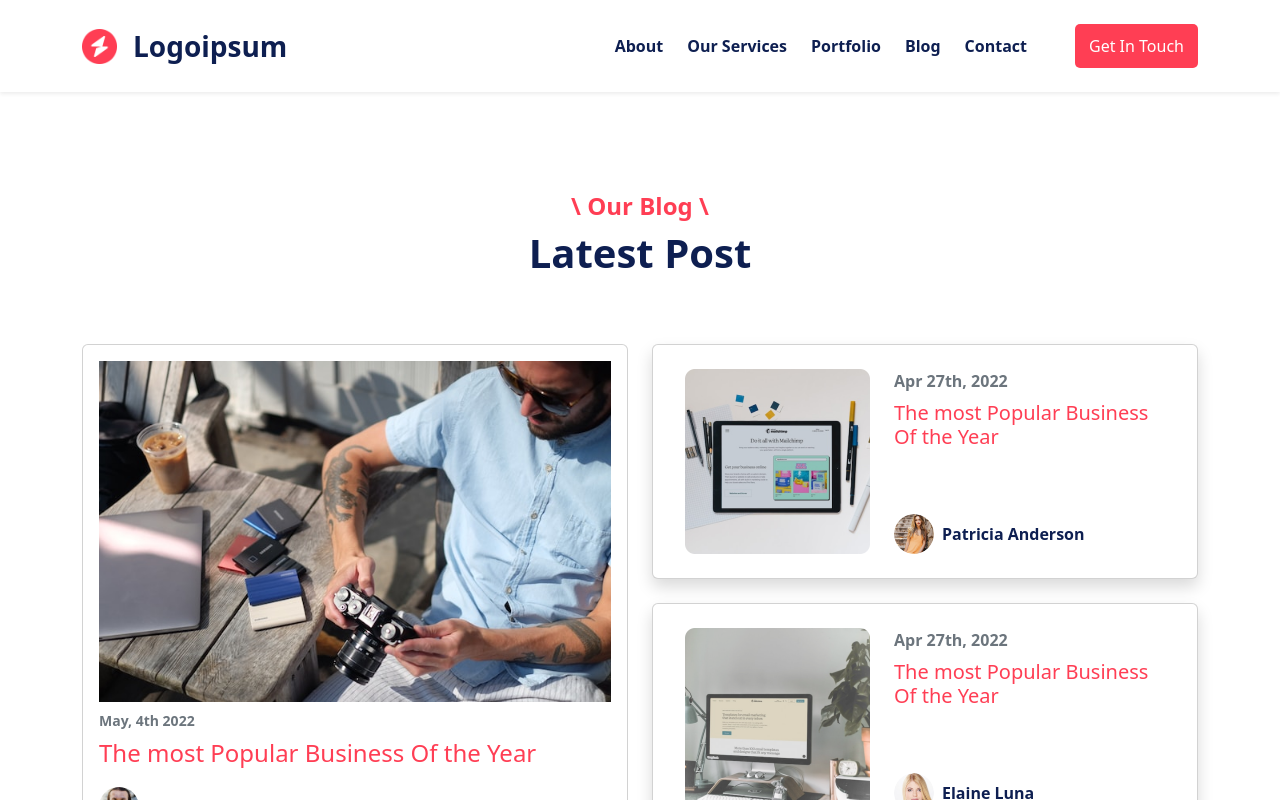
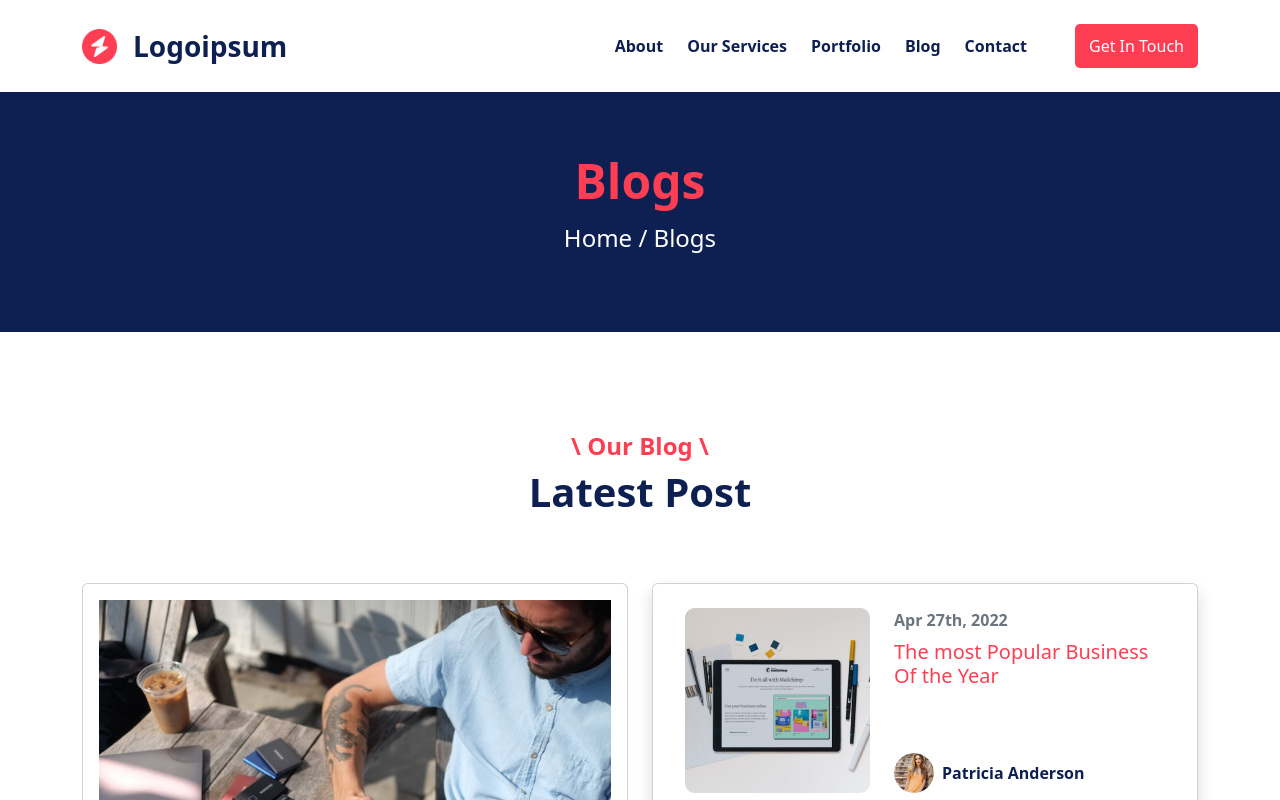
Before and after one commit to rikkriuk/fe-slicing-design-kelompok-2, a React (Vite) app: page /blog in a window 1280 px wide. Shown: the top 800 px of the page. Built offline with nearby package versions, Linux system fonts and the light colour scheme.

Commit message:
feat: add component into blogContainer

```diff
--- a/src/containers/BlogsContainer.jsx
+++ b/src/containers/BlogsContainer.jsx
@@ -2,9 +2,12 @@ import React from "react";
 import BlogTopComponent from "../components/BlogTop/BlogTopComponent";
 import BlogBottomComponent from "../components/BlogBottom/BlogBottomComponent";
 import TitlePageComponent from "../components/TitlePage/TitlePageComponent";
+import AboutComponent from "../components/About/AboutComponent";
+
 const BlogsContainer = () => {
   return (
     <div>
+      <AboutComponent title="Blogs" subtitle="Home / Blogs" />
       <TitlePageComponent title={"Our Blog"} description={"Latest Post"} />
       <BlogTopComponent />
       <BlogBottomComponent />
```
